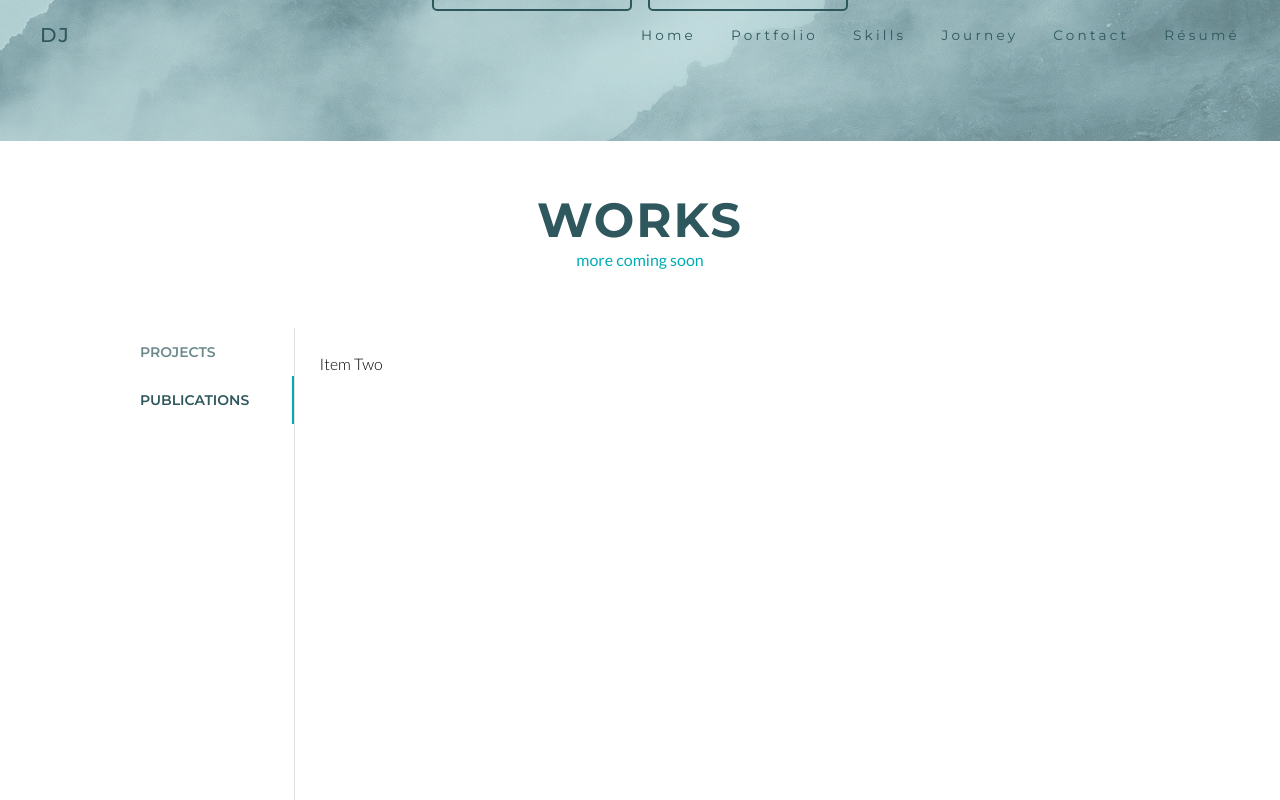
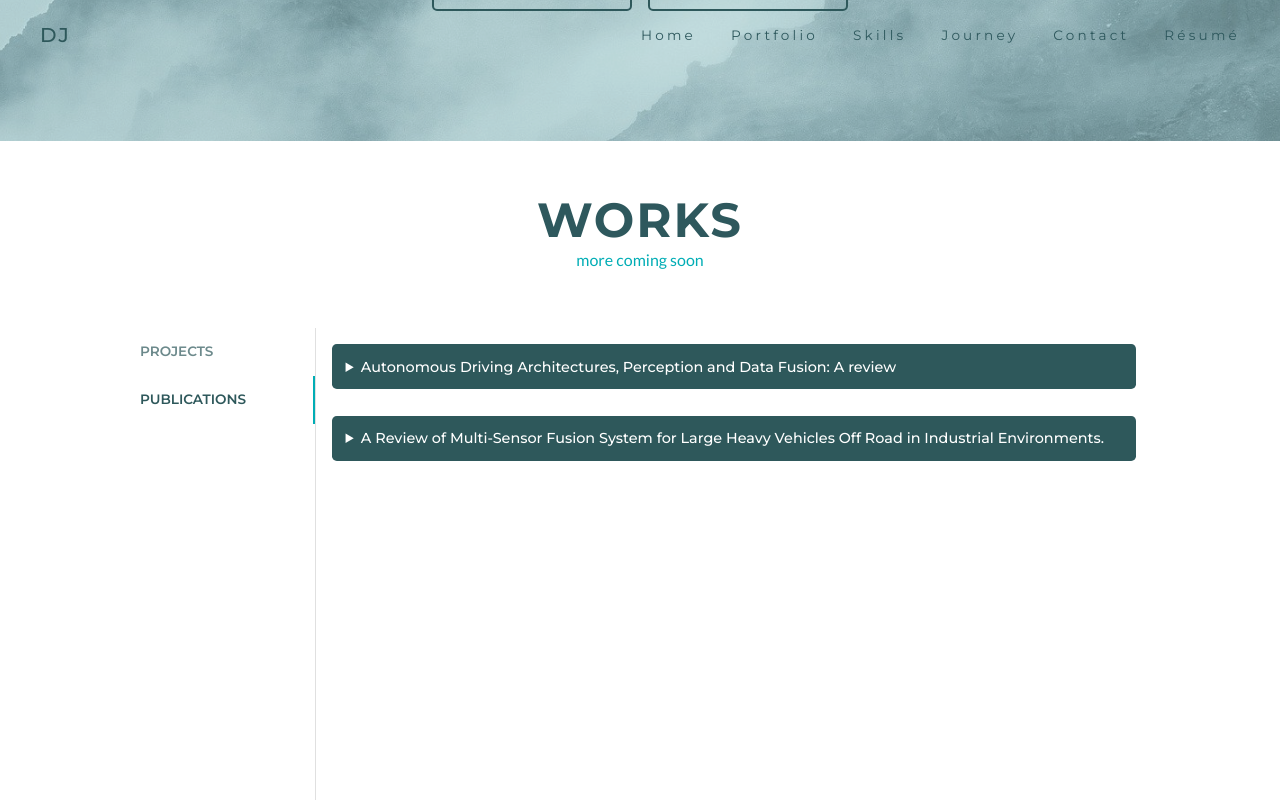
Before and after one commit to dejongyeong/web-portfolio, a React (Create React App) app: page / in a window 1280 px wide. Both pictures are taken after a click on the tab "PUBLICATIONS". Shown: the part 659-1459 px from the top of the page. Built offline with nearby package versions, Linux system fonts and the light colour scheme; no server answers.

Commit message:
publication section done
automatic close another details when open

```diff
--- a/src/components/Portfolio.js
+++ b/src/components/Portfolio.js
@@ -1,8 +1,7 @@
 import { makeStyles, Typography } from '@material-ui/core';
 import React from 'react';
 
-import ProjectWeb from './Projects';
-import ProjectMobile from './ProjectsMobile';
+import Project from './Projects';
 
 const useStyle = makeStyles((theme) => ({
   wrapper: {
@@ -69,8 +68,7 @@ function Portfolio() {
           <Typography variant="body1">more coming soon</Typography>
         </div>
         <div className={classes.projects}>
-          <ProjectWeb />
-          {/* <ProjectMobile /> */}
+          <Project />
         </div>
       </div>
     </div>
--- a/src/components/Projects.js
+++ b/src/components/Projects.js
@@ -1,13 +1,16 @@
 import {
   Box,
-  Button,
+  Chip,
   makeStyles,
   Tab,
   Tabs,
-  Typography,
   useMediaQuery,
+  withStyles,
 } from '@material-ui/core';
+import { Info, Link } from '@material-ui/icons';
 import React, { Fragment } from 'react';
+
+import { publications } from '../data/Publications';
 
 const useStyle = makeStyles((theme) => ({
   root: {
@@ -18,17 +21,21 @@ const useStyle = makeStyles((theme) => ({
       display: 'flex',
       flexGrow: '1',
     },
+    overflowY: 'auto',
+    msOverflowStyle: 'none',
+    scrollbarWidth: 'none',
   },
   tabs: {
     [theme.breakpoints.up('768')]: {
-      width: '200px',
-      maxWidth: '200px',
+      width: '230px',
+      maxWidth: '230px',
       borderRight: `1px solid ${theme.palette.divider}`,
       '& button > span': {
         color: '#2e585b',
         fontWeight: '600',
         alignItems: 'flex-start !important',
         justifyContent: 'flex-start !important',
+        fontSize: '.85rem',
       },
     },
     [theme.breakpoints.down('lg')]: {
@@ -42,11 +49,68 @@ const useStyle = makeStyles((theme) => ({
   },
   items: {
     width: '100%',
-    overflowY: 'auto',
-    msOverflowStyle: 'none',
-    scrollbarWidth: 'none',
+    '& details': {
+      marginBottom: '1.15rem',
+    },
+    '& summary': {
+      padding: '.85rem',
+      backgroundColor: '#2e585b',
+      color: '#ffffff',
+      marginBottom: '0.5rem',
+      cursor: 'pointer',
+      borderRadius: '0.3rem',
+      outline: 'none',
+      fontWeight: '500',
+      fontFamily: 'Montserrat, sans-serif',
+      fontSize: '0.9rem',
+      transition: 'background-color 0.4s',
+      '&:hover': {
+        backgroundColor: '#336366',
+      },
+    },
+  },
+  content: {
+    padding: '0 .6rem',
+    lineHeight: '1.7rem',
+    fontFamily: 'Lato, sans-serif',
+    fontSize: '.95rem',
+    color: '#222831',
+    '& span': {
+      fontWeight: 'bold',
+    },
+  },
+  header: {
+    marginBottom: '.5rem',
+  },
+  authors: {
+    flexGrow: '1',
+    marginRight: '5%',
+  },
+  date: {
+    fontWeight: 'bolder',
+    color: '#00adb5',
+  },
+  status: {
+    marginTop: '1.5rem',
   },
 }));
+
+const CustomChip = withStyles({
+  root: {
+    backgroundColor: '#222831',
+  },
+  label: {
+    fontWeight: '300 !important',
+    fontSize: '.8rem',
+    fontStyle: 'Montserrat, sans-serif',
+  },
+  clickable: {
+    backgroundColor: '#2e585b',
+    '&:hover': {
+      backgroundColor: '#00adb5',
+    },
+  },
+})(Chip);
 
 function a11yProps(index, isSmallScreen) {
   return {
@@ -72,13 +136,85 @@ function TabPanel(props) {
       }
       {...other}
     >
-      {value === index && (
-        <Box p={3}>
-          <Typography>{children}</Typography>
-        </Box>
-      )}
+      {value === index && <Box p={2}>{children}</Box>}
     </div>
   );
+}
+
+function handleClick(event) {
+  const details = document.querySelectorAll('details'); // Fetch all the details element.
+  details.forEach((detail) => {
+    if (detail !== this) {
+      // if not current view
+      console.log(this);
+      detail.removeAttribute('open');
+    }
+  });
+}
+
+function Publications() {
+  const classes = useStyle();
+
+  return publications.map((publication) => (
+    <details key={publication.key} onClick={handleClick}>
+      <summary>{publication.title}</summary>
+      <div className={classes.content}>
+        <div className={classes.header} style={{ display: 'flex' }}>
+          <div className={classes.authors}>
+            <span>Author:</span> {publication.author} <br />
+            <span>Co-Author:</span> {publication.coAuthor} <br />
+            <span>Conference:</span> {publication.conference} <br />
+            <span>Location:</span> {publication.location} <br />
+          </div>
+          <div className={classes.date} style={{ flexGrow: '0' }}>
+            2020
+          </div>
+        </div>
+        <div className={classes.abstract}>
+          <span>Abstract: </span>
+          {publication.abstract}
+        </div>
+        <div className={classes.status}>
+          <Chip
+            label={publication.status}
+            color="primary"
+            variant="outlined"
+            style={{
+              marginRight: '.7rem',
+              color: '#00adb6',
+              borderColor: '#00adb5',
+            }}
+            icon={<Info />}
+          />
+          {publication.link === null ? (
+            <Fragment>
+              <CustomChip
+                label="Article"
+                component="a"
+                href={publication.link}
+                clickable
+                color="primary"
+                disabled
+              />
+            </Fragment>
+          ) : (
+            <Fragment>
+              <CustomChip
+                icon={<Link />}
+                label="Article"
+                component="a"
+                href={publication.link}
+                clickable
+                color="primary"
+                target="_blank"
+                rel="noopener noreferrer"
+              />
+            </Fragment>
+          )}
+        </div>
+      </div>
+    </details>
+  ));
 }
 
 function Projects() {
@@ -92,7 +228,7 @@ function Projects() {
   const isSmallScreen = useMediaQuery((theme) => theme.breakpoints.down('768'));
 
   return (
-    <div className={classes.root}>
+    <div className={`${classes.root} no-scroll-bar`}>
       <Fragment>
         <Tabs
           orientation={isSmallScreen ? 'horizontal' : 'vertical'}
@@ -108,17 +244,12 @@ function Projects() {
           <Tab label="Publications" {...a11yProps(1, isSmallScreen)} />
         </Tabs>
       </Fragment>
-      <div className={`${classes.items} no-scroll-bar`}>
+      <div className={`${classes.items}`}>
         <TabPanel value={value} index={0} isSmallScreen={isSmallScreen}>
-          Item One <br />
-          <Button>sdsds</Button> <br />
-          Item One <br />
-          Item One <br />
-          Item One <br />
-          Item One <br />
+          Tab 1
         </TabPanel>
-        <TabPanel value={value} index={1}>
-          Item Two
+        <TabPanel value={value} index={1} isSmallScreen={isSmallScreen}>
+          <Publications />
         </TabPanel>
       </div>
     </div>
--- /dev/null
+++ b/src/data/Publications.js
@@ -0,0 +1,51 @@
+import uuid from 'react-uuid';
+
+export const publications = [
+  {
+    key: uuid(),
+    title:
+      'Autonomous Driving Architectures, Perception and Data Fusion: A review',
+    author: 'Dr. Gustavo Velasco-Hernandez',
+    coAuthor: 'De Jong Yeong, Dr. John Barry, Prof. Joseph Walsh',
+    conference:
+      'IEEE 16th International Conference on Intelligent Computer Communication and Processing (ICCP)',
+    location: 'Cluj-Napoca, Romania',
+    date: '2020',
+    status: 'In Press',
+    abstract: `Over the last 10 years, huge advances
+    have been made in the areas of sensor technologies and
+    processing platforms, pushing forward developments in the field
+    of autonomous vehicles, mostly represented by self-driving cars.
+    However, the complexity of these systems has been also increased
+    in terms of the hardware and software within them, especially
+    for the perception stage in which the goal is to create a
+    reliable representation of the vehicle and the world. In order
+    to manage this complexity, several architectural models have
+    been proposed as guidelines to design, develop, operate and
+    deploy self-driving solutions for real applications. In this
+    work, a review on autonomous driving architectures is presented,
+    classifying them into technical or functional architectures
+    depending on the domain of their definition. In addition, the
+    perception stage of self-driving solutions is analysed as a
+    component of the architectures, detailing into the sensing part
+    and how data fusion is used to perform localisation, mapping and
+    object detection. Finally, the paper is concluded with
+    additional thoughts on the actual status and future trends in
+    the field.`,
+    link: `https://www.researchgate.net/publication/344173222_Autonomous_Driving_Architectures_Perception_and_Data_Fusion_A_review?_sg=ssnM6_l50jyj-fs_wNsSvUpoM_ppmo44ZHKlNN3k2Z1vLF4yE4BjiNebEOS0MP6gfocQ2NhRdZENQUMkzvLYzjQBC4RCKujpmuJDVrhw.LS7bbO5HkS5mO-5y1-EBR60GexHj9Wlm-w_a_amDWcmYUpX6YibybEsvwT3cm8OmKagHaXHtHz-4FEU7irbsOA`,
+  },
+  {
+    key: uuid(),
+    title:
+      'A Review of Multi-Sensor Fusion System for Large Heavy Vehicles Off Road in Industrial Environments.',
+    author: 'De Jong Yeong',
+    coAuthor: 'Dr. John Barry, Prof. Joseph Walsh',
+    conference: '31st Irish Signals and Systems Conference (ISSC)',
+    location: 'Ireland',
+    date: '2020',
+    status: 'Published',
+    abstract: `Industry 4.0 or fourth industrial revolution elevates the computerization of Industry 3.0 and enhances it with smart and autonomous systems driven by data and Machine Learning. This paper reviews the advantages and disadvantages of sensors and the architecture of multi-sensor setup for object detection. Here we consider the case of autonomous systems in for large heavy vehicles off-road in industrial environments with the use of camera sensor, LiDAR sensor, and radar sensor. Understanding the vehicles surroundings is a vital task in autonomous operation where personnel and other obstacles present significant hazard of collision. This paper review further discusses the challenges of time synchronisation on sensor data acquisition in multi-modal sensor fusion for personnel and object detection, and details a solution implemented in a Python environment.`,
+    link:
+      'https://www.researchgate.net/publication/344173818_A_Review_of_Multi-Sensor_Fusion_System_for_Large_Heavy_Vehicles_Off_Road_in_Industrial_Environments?_sg=0bUP7dvoF059jElYtJmRfqe1VJhi4SuY8I6sA_ysTigJRcYY0rSIU3OvvBhfk7qcP9hG68c2Ct9ltt_RcXLcO4P9WU6cgZiFEAuUrpK9.MoidfoNd-LfrovazZ-yhTAK5X6Rys7Y9EzB_iy5sbil8vvX8gXLHBmjuOQMzkK2ljSmkdvtk2CRLL37D9UZ8uQ',
+  },
+];
--- a/src/index.css
+++ b/src/index.css
@@ -49,3 +49,18 @@ code {
 .no-scroll-bar::-webkit-scrollbar {
   display: none;
 }
+
+details[open] summary ~ * {
+  animation: sweep 0.5s ease-in-out;
+}
+
+@keyframes sweep {
+  from {
+    opacity: 0;
+    margin-top: -10px;
+  }
+  to {
+    opacity: 1;
+    margin-top: 0;
+  }
+}
```
